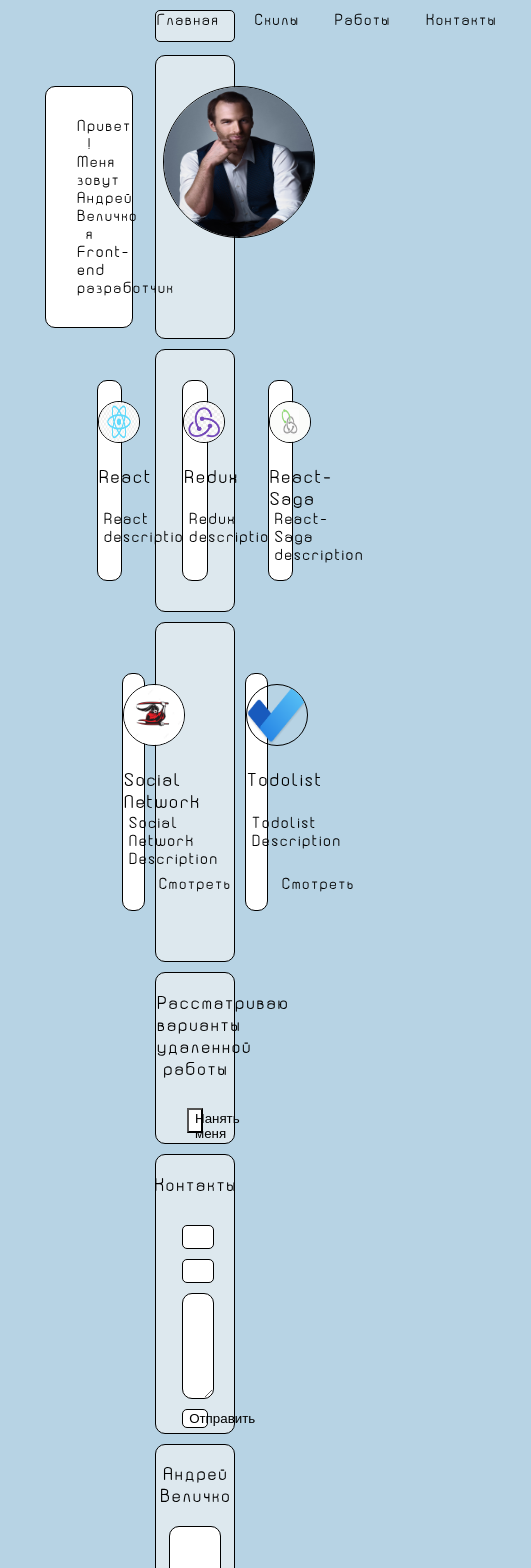
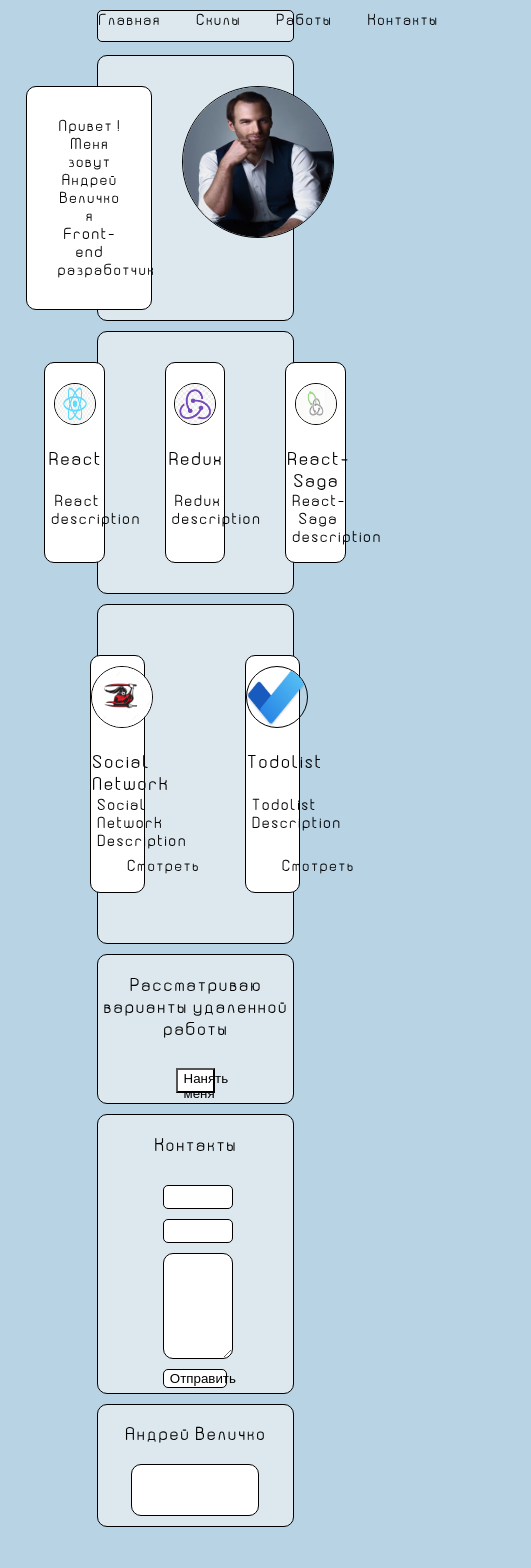
Before and after one commit to AndreyVialichka/Portfolio, a React (Create React App) app: page / in a window 390 px wide. Shown: the top 1568 px of the page, 531 px wide, since content can reach past the window. After the commit the page ends 1537 px from the top, so only its background shows below. Built offline with nearby package versions, Linux system fonts and the light colour scheme.

Commit message:
mobile design fix

```diff
--- a/src/components/Footer.module.css
+++ b/src/components/Footer.module.css
@@ -1,5 +1,5 @@
 .footer{
-    width: 20%;
+    width: 50%;
     margin: 10px auto;
     border: 1px solid black;
     border-radius: 10px;
--- a/src/components/Header.module.css
+++ b/src/components/Header.module.css
@@ -9,7 +9,7 @@
 .Menu {
     margin: 10px auto;
     border: 1px solid black;
-    width: 20%;
+    width: 50% ;
     height: 30px;
     border-radius: 5px;
     background-color: rgb(221, 232, 238);
--- a/src/components/Main/Contacts/Contacts.module.css
+++ b/src/components/Main/Contacts/Contacts.module.css
@@ -4,7 +4,7 @@
   flex-direction: column;
   align-items: center;
   border: 1px solid black;
-  width: 20%;
+  width: 50%;
   border-radius: 10px;
   background-color: rgb(221, 232, 238);
 }
--- a/src/components/Main/Description/Description.module.css
+++ b/src/components/Main/Description/Description.module.css
@@ -5,7 +5,7 @@
     margin: 5px auto;
     border: 1px solid black;
     border-radius: 10px;
-    width: 20%;
+    width: 50%;
     background-color: rgb(221, 232, 238);
 }
 
--- a/src/components/Main/RemoteWork/RemoteWorkcomponen.module.css
+++ b/src/components/Main/RemoteWork/RemoteWorkcomponen.module.css
@@ -1,5 +1,5 @@
 .Remote_work {
-    width: 20%;
+    width: 50%;
     border: 1px solid black;
     margin: 10px auto;
     border-radius: 10px;
@@ -29,4 +29,7 @@
     .Remote_work {
         width: 100%;
     }
+    .Remote_work button{
+        width: 40%;
+    }
   }
--- a/src/components/Main/Skills/Skills.module.css
+++ b/src/components/Main/Skills/Skills.module.css
@@ -5,7 +5,7 @@
     justify-content: center;
     border: 1px solid black;
     border-radius: 10px;
-    width: 20%;
+    width: 50%;
     background-color: rgb(221, 232, 238);
 }
 
--- a/src/components/Main/Works/WorkCompoment.module.css
+++ b/src/components/Main/Works/WorkCompoment.module.css
@@ -61,4 +61,8 @@ a:hover {
     .SkillsComponent {
         margin: 10px auto;
     }
+    .look {
+        margin-right: 5px;
+
+    }
   }
--- a/src/components/Main/Works/Works.module.css
+++ b/src/components/Main/Works/Works.module.css
@@ -4,7 +4,7 @@
     flex-direction: row;
     justify-content: center;
     border: 1px solid black;
-    width: 20%;
+    width: 50%;
     border-radius: 10px;
     background-color: rgb(221, 232, 238);
 }
```
